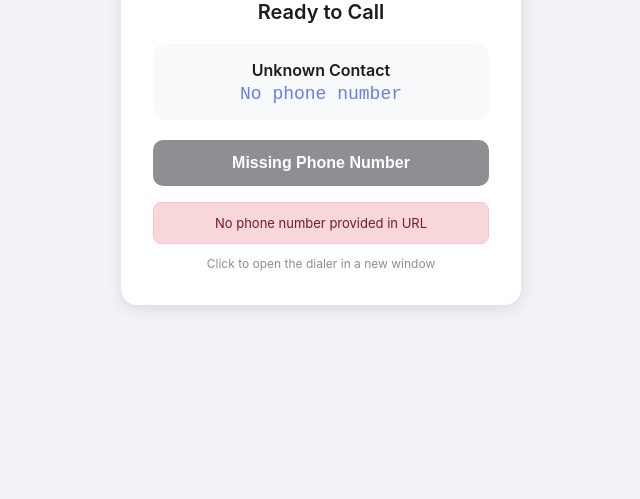
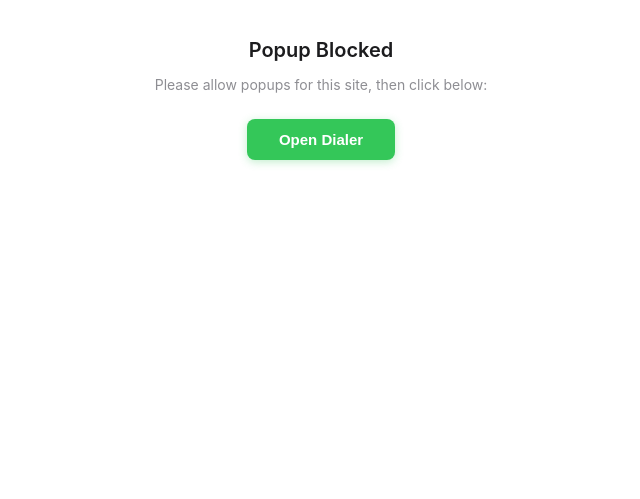
Before and after one commit to quantra-ai/dialer, a website: page public/popup.html in a window 1280 px wide. Shown: the part 301-800 px from the top of the page, without its empty margins (319-959 px from the left). Drawn offline with Linux system fonts and the light colour scheme.

Commit message:
Update popup.html

```diff
--- a/public/popup.html
+++ b/public/popup.html
@@ -3,169 +3,82 @@
 <head>
   <meta charset="UTF-8">
   <meta name="viewport" content="width=device-width, initial-scale=1.0">
-  <title>Open Dialer</title>
+  <title>Opening Dialer...</title>
   <style>
-    * {
-      margin: 0;
-      padding: 0;
-      box-sizing: border-box;
-    }
+    * { margin: 0; padding: 0; box-sizing: border-box; }
     body {
       font-family: -apple-system, BlinkMacSystemFont, 'Segoe UI', Roboto, sans-serif;
-      background: #f2f2f7;
+      background: #ffffff;
       min-height: 100vh;
       display: flex;
       align-items: center;
       justify-content: center;
-      padding: 20px;
     }
-    .launcher-card {
-      background: white;
-      border-radius: 16px;
-      padding: 32px;
-      max-width: 400px;
-      width: 100%;
-      box-shadow: 0 4px 16px rgba(0, 0, 0, 0.1);
+    .fallback {
+      display: none;
       text-align: center;
+      padding: 40px 20px;
     }
-    .icon {
-      font-size: 48px;
-      margin-bottom: 16px;
-    }
-    h1 {
+    .fallback.show { display: block; }
+    .fallback h1 {
       font-size: 20px;
       color: #1c1c1e;
-      margin-bottom: 8px;
+      margin-bottom: 12px;
       font-weight: 600;
     }
-    .contact-info {
-      margin: 20px 0;
-      padding: 16px;
-      background: #f8f9fa;
-      border-radius: 12px;
+    .fallback p {
+      font-size: 14px;
+      color: #8e8e93;
+      margin-bottom: 24px;
+      line-height: 1.5;
     }
-    .contact-name {
-      font-size: 16px;
-      font-weight: 600;
-      color: #1c1c1e;
-      margin-bottom: 4px;
-      word-wrap: break-word;
-    }
-    .contact-number {
-      font-size: 18px;
-      color: #667eea;
-      font-family: monospace;
-    }
-    .open-btn {
-      width: 100%;
-      padding: 14px 24px;
+    .fallback button {
+      padding: 12px 32px;
       background: #34c759;
       color: white;
       border: none;
-      border-radius: 10px;
-      font-size: 16px;
+      border-radius: 8px;
+      font-size: 15px;
       font-weight: 600;
       cursor: pointer;
-      transition: all 0.2s;
       box-shadow: 0 2px 8px rgba(52, 199, 89, 0.3);
     }
-    .open-btn:hover {
-      background: #30b350;
-      transform: translateY(-1px);
-      box-shadow: 0 4px 12px rgba(52, 199, 89, 0.4);
-    }
-    .open-btn:active {
-      transform: translateY(0);
-    }
-    .open-btn:disabled {
-      background: #8e8e93;
-      cursor: not-allowed;
-      box-shadow: none;
-    }
-    .status-message {
-      margin-top: 16px;
-      padding: 12px;
-      border-radius: 8px;
-      font-size: 13px;
-      display: none;
-    }
-    .status-message.show {
-      display: block;
-    }
-    .status-message.success {
-      background: #d4edda;
-      color: #155724;
-      border: 1px solid #c3e6cb;
-    }
-    .status-message.error {
-      background: #f8d7da;
-      color: #721c24;
-      border: 1px solid #f5c6cb;
-    }
-    .info-text {
-      margin-top: 12px;
-      font-size: 12px;
-      color: #8e8e93;
-      line-height: 1.4;
-    }
+    .fallback button:hover { background: #30b350; }
+    .fallback button:active { transform: scale(0.98); }
   </style>
 </head>
 <body>
-  <div class="launcher-card">
-    <div class="icon">📞</div>
-    <h1>Ready to Call</h1>
-
-    <div class="contact-info">
-      <div class="contact-name" id="contactName">Loading...</div>
-      <div class="contact-number" id="contactNumber">—</div>
-    </div>
-
-    <button class="open-btn" id="openBtn">
-      Open Dialer
-    </button>
-
-    <div class="status-message" id="statusMessage"></div>
-
-    <div class="info-text">
-      Click to open the dialer in a new window
-    </div>
+  <div class="fallback" id="fallback">
+    <h1>Popup Blocked</h1>
+    <p>Please allow popups for this site, then click below:</p>
+    <button id="retryBtn">Open Dialer</button>
   </div>
 
   <script>
-    // Parse URL parameters
     const params = new URLSearchParams(window.location.search);
-    const phoneNumber = params.get('to');
-    const contactName = params.get('name') || 'Unknown Contact';
+    const to = params.get('to');
+    const name = params.get('name') || 'Unknown Contact';
 
-    // Display contact info
-    document.getElementById('contactName').textContent = contactName;
-    document.getElementById('contactNumber').textContent = phoneNumber || 'No phone number';
+    // If missing phone number, show fallback immediately
+    if (!to) {
+      document.getElementById('fallback').classList.add('show');
+    }
 
-    // Build dialer URL with compact mode
-    const dialerUrl = new URL(window.location.origin);
-    dialerUrl.searchParams.set('to', phoneNumber);
-    dialerUrl.searchParams.set('name', contactName);
+    const dialerUrl = new URL(window.location.origin + '/');
+    dialerUrl.searchParams.set('to', to || '');
+    dialerUrl.searchParams.set('name', name);
     dialerUrl.searchParams.set('compact', '1');
 
-    // Popup window reference (reused if already open)
-    let popupWindow = null;
+    const popupWidth = 180;
+    const popupHeight = 400;
+    const popupLeft = Math.max(0, (screen.availWidth - popupWidth - 30));
+    const popupTop = 80;
 
-    // Popup dimensions and position
-    const popupWidth = 418;
-    const popupHeight = 1004;
-    const rightMargin = 20;
-    const topOffset = 40;
-
-    // Calculate position (right side of screen)
-    // IMPORTANT: Cannot use variable names "top" or "left" as they conflict with window.top/window.left
-    const posX = screen.availWidth - popupWidth - rightMargin;
-    const posY = topOffset;
-
-    const popupFeatures = [
+    const features = [
       `width=${popupWidth}`,
       `height=${popupHeight}`,
-      `left=${posX}`,
-      `top=${posY}`,
+      `left=${popupLeft}`,
+      `top=${popupTop}`,
       'resizable=yes',
       'scrollbars=no',
       'toolbar=no',
@@ -174,86 +87,50 @@
       'status=no'
     ].join(',');
 
-    // Status message helper
-    function showStatus(message, type) {
-      const statusEl = document.getElementById('statusMessage');
-      statusEl.textContent = message;
-      statusEl.className = `status-message show ${type}`;
-    }
+    let popupOpened = false;
 
-    function hideStatus() {
-      const statusEl = document.getElementById('statusMessage');
-      statusEl.className = 'status-message';
-    }
-
-    // Open dialer function
-    // CRITICAL: This MUST only be called from a user-initiated click event
-    // Modern browsers (Chrome/Safari/Edge 2024+) block window.open() outside of user gestures
-    function openDialer() {
-      if (!phoneNumber) {
-        showStatus('Missing phone number', 'error');
-        return;
-      }
-
-      hideStatus();
-
-      try {
-        // Check if popup is already open and reuse it
-        if (popupWindow && !popupWindow.closed) {
-          popupWindow.focus();
-          popupWindow.location.href = dialerUrl.toString();
-          showStatus('Dialer updated and focused', 'success');
-          return;
-        }
-
-        // Open new popup window
-        // window.open() returns null if blocked by popup blocker
-        popupWindow = window.open(dialerUrl.toString(), 'TwilioDialer', popupFeatures);
-
-        if (!popupWindow || popupWindow.closed || typeof popupWindow.closed === 'undefined') {
-          // Popup was blocked
-          showStatus('Popup blocked! Please allow popups for this site and try again.', 'error');
-        } else {
-          // Popup opened successfully
-          popupWindow.focus();
-          showStatus('Dialer opened successfully', 'success');
-
-          // IMPORTANT: DO NOT call window.close() here
-          // Browsers prevent scripts from closing windows that were NOT opened by window.open()
-          // This launcher page was opened by the user/Airtable, NOT by a script
-          // Attempting to close it will fail with: "Scripts may close only the windows that were opened by them"
-          // The user must manually close this tab if desired
-        }
-      } catch (error) {
-        console.error('Error opening popup:', error);
-        showStatus('Failed to open dialer: ' + error.message, 'error');
+    function showFallback() {
+      if (!popupOpened) {
+        document.getElementById('fallback').classList.add('show');
       }
     }
 
-    // Disable button if no phone number
-    const openBtn = document.getElementById('openBtn');
-    if (!phoneNumber) {
-      openBtn.disabled = true;
-      openBtn.textContent = 'Missing Phone Number';
-      showStatus('No phone number provided in URL', 'error');
+    function attemptOpen() {
+      if (!to) return;
+
+      try {
+        const popupWindow = window.open(dialerUrl.toString(), 'TwilioDialer', features);
+
+        if (popupWindow && !popupWindow.closed && typeof popupWindow.closed !== 'undefined') {
+          popupOpened = true;
+          popupWindow.focus();
+
+          setTimeout(() => {
+            try {
+              window.close();
+            } catch (e) {
+              document.body.innerHTML =
+                '<div style="text-align:center;padding:40px;color:#8e8e93;font-size:14px;">Dialer opened. You can close this tab.</div>';
+            }
+          }, 250);
+        } else {
+          showFallback();
+        }
+      } catch (e) {
+        showFallback();
+      }
     }
 
-    // Attach click handler
-    // CRITICAL: window.open() MUST be called directly within this click handler
-    // Browsers will block window.open() if called asynchronously or from setTimeout/Promise
-    openBtn.addEventListener('click', openDialer);
+    // Attempt 1: on load frame
+    requestAnimationFrame(() => attemptOpen());
 
-    // Allow Enter key to trigger button
-    document.addEventListener('keydown', (e) => {
-      if (e.key === 'Enter' && phoneNumber && !openBtn.disabled) {
-        openDialer();
-      }
-    });
+    // Attempt 2: after 300ms
+    setTimeout(() => {
+      if (!popupOpened) attemptOpen();
+    }, 300);
 
-    // NO AUTO-OPEN LOGIC HERE
-    // Attempting to call window.open() on page load violates browser security policies
-    // window.open() requires a user gesture (click, keypress, etc.)
-    // Any attempt to auto-open will be blocked by popup blockers in modern browsers
+    // Manual retry
+    document.getElementById('retryBtn').addEventListener('click', attemptOpen);
   </script>
 </body>
 </html>
```
